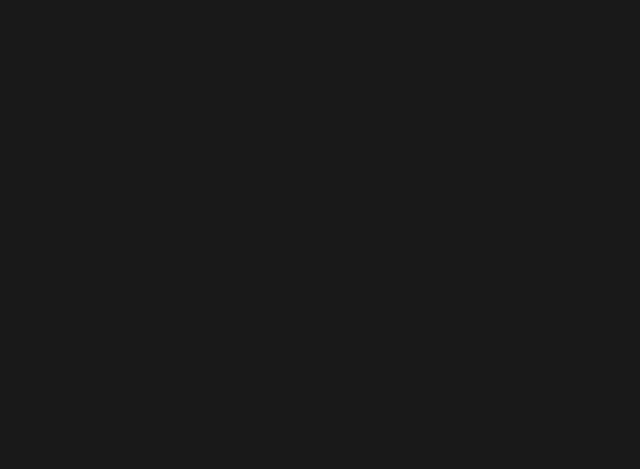
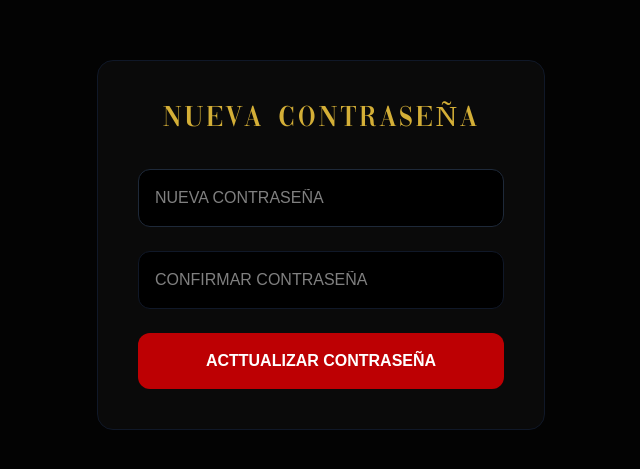
Before and after one commit to Acroosslake/Frontend-Dkaizen, a React (Vite) app in the folder front/: page /restablecer-contrasena in a window 1280 px wide. Before the commit this address had no page. Shown: the part 155-624 px from the top of the page, without its empty margins (319-959 px from the left). Built offline with nearby package versions, Linux system fonts and the light colour scheme.

Commit message:
modulo cambio de contraseña

```diff
--- a/front/src/App.jsx
+++ b/front/src/App.jsx
@@ -23,7 +23,7 @@ function App() {
         <Route path="/nosotros" element={<Nosotros />} />
         <Route path="/servicios" element={<Servicios />} />
         <Route path="/forgot-password" element={<ForgotPassword />} />
-        <Route path="/reset-password" element={<ResetPassword />} />
+        <Route path="/restablecer-contrasena" element={<ResetPassword />} />
 
       </Routes>
     </BrowserRouter>
--- a/front/src/pages/ForgotPassword.jsx
+++ b/front/src/pages/ForgotPassword.jsx
@@ -17,10 +17,10 @@ function ForgotPassword() {
 
     try {
       await axios.post(`${import.meta.env.VITE_API_URL}/forgot-password`, { email });
-      setMessage('Reset link sent! Check your Gmail, bro.');
+      setMessage('Link enviado, revisa tu correo bro.');
       setEmail('');
     } catch (err) {
-      setError(err.response?.data?.message || 'Email not found.');
+      setError(err.response?.data?.message || 'Correo no encontrado');
     } finally {
       setLoading(false);
     }
@@ -31,19 +31,19 @@ function ForgotPassword() {
       <div className="absolute top-1/2 left-1/2 -translate-x-1/2 -translate-y-1/2 w-[500px] h-[500px] bg-dk-red/10 blur-[120px] rounded-full z-0"></div>
       <motion.div initial={{ opacity: 0, y: 20 }} animate={{ opacity: 1, y: 0 }} className="bg-[#0a0a0a] p-10 rounded-2xl shadow-2xl w-full max-w-md border border-gray-900 z-10">
         <div className="text-center mb-10">
-          <h2 className="text-4xl font-vogue text-dk-gold tracking-widest mb-4 uppercase">Forgot</h2>
-          <p className="text-gray-500 text-sm font-light">Enter your email to receive reset instructions.</p>
+          <h2 className="text-4xl font-vogue text-dk-gold tracking-widest mb-4 uppercase">Olvido de contraseña</h2>
+          <p className="text-gray-500 text-sm font-light">Ingresa tu correo para recibir las intrucciones.</p>
         </div>
         {message && <div className="bg-green-900/20 border border-green-800 text-green-400 p-3 rounded-lg mb-6 text-sm text-center">{message}</div>}
         {error && <div className="bg-red-900/20 border border-red-800 text-red-400 p-3 rounded-lg mb-6 text-sm text-center">{error}</div>}
         <form onSubmit={handleSubmit} className="space-y-6">
           <input type="email" required value={email} onChange={(e) => setEmail(e.target.value)} className="w-full px-4 py-4 bg-black border border-gray-800 rounded-xl text-white focus:border-dk-gold outline-none transition-all" placeholder="your@email.com" />
           <button disabled={loading} className="w-full bg-dk-red hover:bg-red-700 text-white font-bold py-4 rounded-xl transition-all shadow-lg">
-            {loading ? 'SENDING...' : 'SEND RESET LINK'}
+            {loading ? 'ENVIANDO...' : 'ENVIAR LINK DE REINICIO'}
           </button>
         </form>
         <div className="mt-8 text-center">
-          <Link to="/login" className="text-gray-500 hover:text-dk-gold text-xs tracking-widest uppercase font-bold transition-colors">← Back to Login</Link>
+          <Link to="/login" className="text-gray-500 hover:text-dk-gold text-xs tracking-widest uppercase font-bold transition-colors">← volver al Login</Link>
         </div>
       </motion.div>
     </div>
--- a/front/src/pages/ResetPassword.jsx
+++ b/front/src/pages/ResetPassword.jsx
@@ -16,17 +16,17 @@ function ResetPassword() {
 
   const handleSubmit = async (e) => {
     e.preventDefault();
-    if (password !== passwordConfirm) return setStatus({ type: 'error', msg: "Passwords don't match, bro." });
+    if (password !== passwordConfirm) return setStatus({ type: 'error', msg: "Las contraseñas no coinciden, bro." });
 
     setLoading(true);
     try {
       await axios.post(`${import.meta.env.VITE_API_URL}/reset-password`, {
         email, token, password, password_confirmation: passwordConfirm
       });
-      setStatus({ type: 'success', msg: 'Password updated! Redirecting...' });
+      setStatus({ type: 'Exito', msg: 'Contraseña actualizada Redireccionando...' });
       setTimeout(() => navigate('/login'), 3000);
     } catch (err) {
-      setStatus({ type: 'error', msg: 'Invalid or expired link.' });
+      setStatus({ type: 'error', msg: 'Link invalido o expirado.' });
     } finally {
       setLoading(false);
     }
@@ -35,13 +35,13 @@ function ResetPassword() {
   return (
     <div className="min-h-screen bg-[#030303] flex items-center justify-center px-4">
       <motion.div initial={{ opacity: 0 }} animate={{ opacity: 1 }} className="bg-[#0a0a0a] p-10 rounded-2xl border border-gray-900 w-full max-w-md">
-        <h2 className="text-3xl font-vogue text-dk-gold text-center mb-8 uppercase tracking-widest">New Password</h2>
+        <h2 className="text-3xl font-vogue text-dk-gold text-center mb-8 uppercase tracking-widest">Nueva contraseña</h2>
         {status.msg && <div className={`p-3 rounded-lg mb-6 text-sm text-center ${status.type === 'error' ? 'bg-red-900/20 text-red-400' : 'bg-green-900/20 text-green-400'}`}>{status.msg}</div>}
         <form onSubmit={handleSubmit} className="space-y-6">
-          <input type="password" placeholder="NEW PASSWORD" className="w-full px-4 py-4 bg-black border border-gray-800 rounded-xl text-white focus:border-dk-gold outline-none" value={password} onChange={(e) => setPassword(e.target.value)} required />
-          <input type="password" placeholder="CONFIRM PASSWORD" className="w-full px-4 py-4 bg-black border border-gray-900 rounded-xl text-white focus:border-dk-gold outline-none" value={passwordConfirm} onChange={(e) => setPasswordConfirm(e.target.value)} required />
+          <input type="password" placeholder="NUEVA CONTRASEÑA" className="w-full px-4 py-4 bg-black border border-gray-800 rounded-xl text-white focus:border-dk-gold outline-none" value={password} onChange={(e) => setPassword(e.target.value)} required />
+          <input type="password" placeholder="CONFIRMAR CONTRASEÑA" className="w-full px-4 py-4 bg-black border border-gray-900 rounded-xl text-white focus:border-dk-gold outline-none" value={passwordConfirm} onChange={(e) => setPasswordConfirm(e.target.value)} required />
           <button disabled={loading} className="w-full bg-dk-red py-4 rounded-xl font-bold hover:bg-red-700 transition-all">
-            {loading ? 'UPDATING...' : 'UPDATE PASSWORD'}
+            {loading ? 'ACTUALIZANDO' : 'ACTTUALIZAR CONTRASEÑA'}
           </button>
         </form>
       </motion.div>
```
